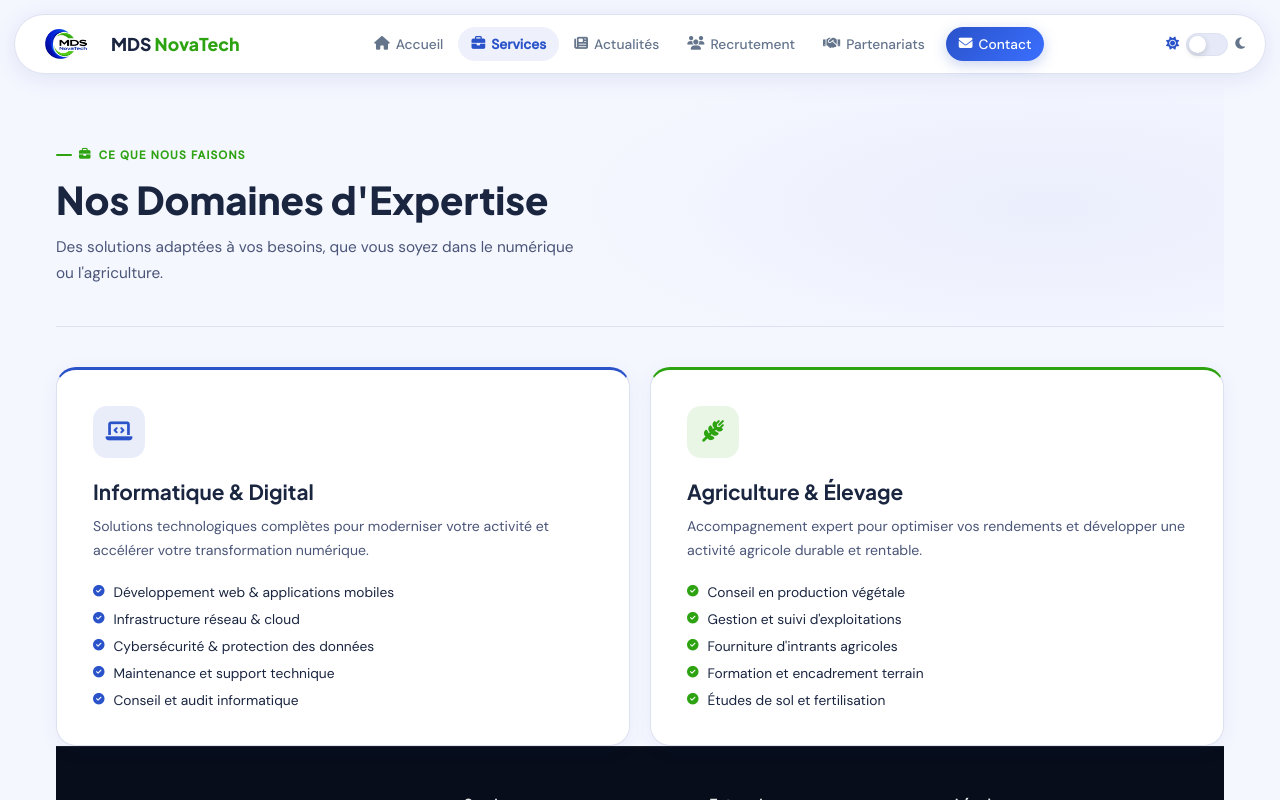
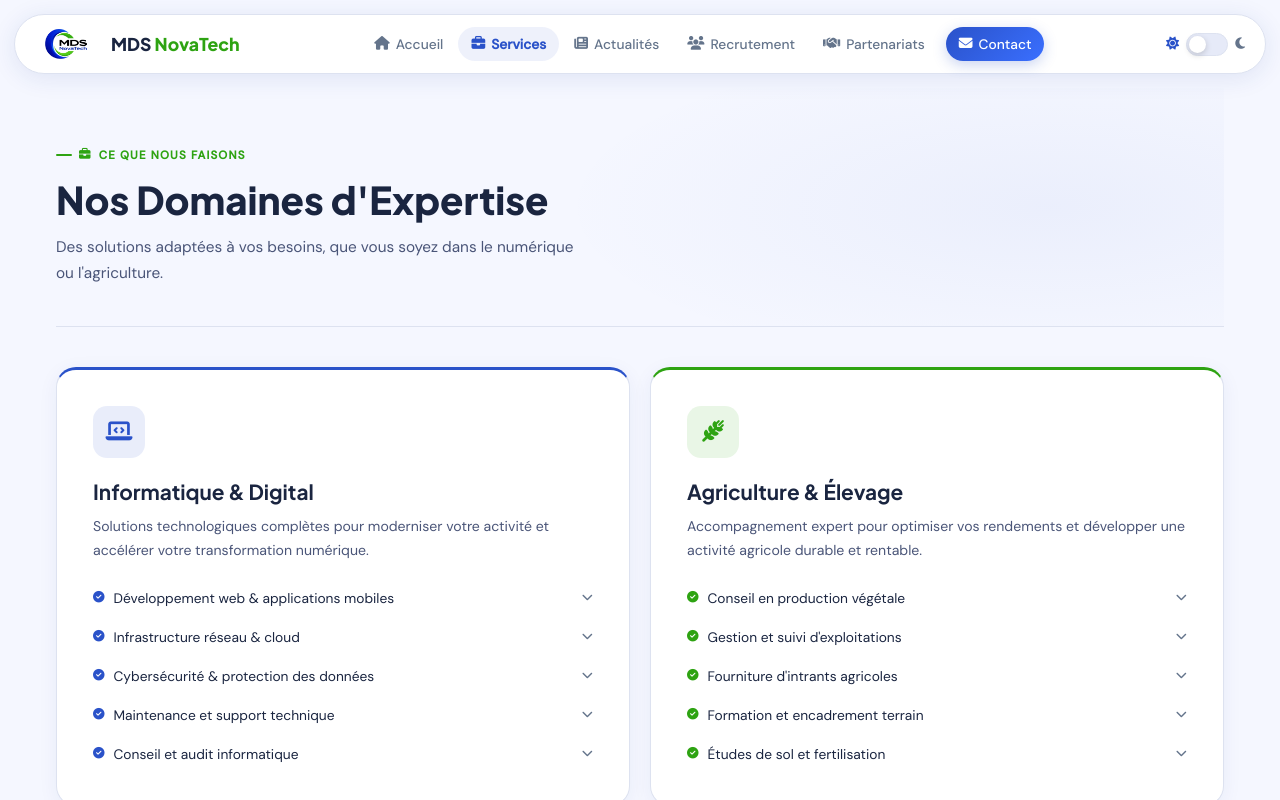
Before and after one commit to atekeyollomathieupatient-cmd/mds-frontend, a React (Create React App) app: page / in a window 1280 px wide. Both pictures are taken after a click on the button "Nos services". Built offline with nearby package versions, Linux system fonts and the light colour scheme.

Commit message:
Accordéon services avec détails

```diff
--- a/src/App.js
+++ b/src/App.js
@@ -517,8 +517,25 @@ function HomePage({ nav }) {
 }
 
 function ServicesPage() {
-  const tech = ["Développement web & applications mobiles","Infrastructure réseau & cloud","Cybersécurité & protection des données","Maintenance et support technique","Conseil et audit informatique"];
-  const agri = ["Conseil en production végétale","Gestion et suivi d'exploitations","Fourniture d'intrants agricoles","Formation et encadrement terrain","Études de sol et fertilisation"];
+  const [openTech, setOpenTech] = useState(null);
+  const [openAgri, setOpenAgri] = useState(null);
+
+  const tech = [
+    { titre:"Développement web & applications mobiles", details:["Sites vitrine et e-commerce","Applications mobiles iOS et Android","Interfaces modernes et responsive","Intégration API et bases de données"] },
+    { titre:"Infrastructure réseau & cloud", details:["Installation et configuration de réseaux","Hébergement cloud sécurisé","Virtualisation et serveurs","Sauvegarde et reprise après sinistre"] },
+    { titre:"Cybersécurité & protection des données", details:["Audit de sécurité informatique","Protection contre les cyberattaques","Chiffrement et sécurisation des données","Formation à la cybersécurité"] },
+    { titre:"Maintenance et support technique", details:["Support technique 24/7","Maintenance préventive et corrective","Mise à jour des systèmes","Assistance à distance et sur site"] },
+    { titre:"Conseil et audit informatique", details:["Audit du système d'information","Conseil en transformation digitale","Optimisation des processus","Accompagnement stratégique IT"] },
+  ];
+
+  const agri = [
+    { titre:"Conseil en production végétale", details:["Choix des cultures adaptées","Techniques d'irrigation optimisées","Gestion des intrants agricoles","Amélioration des rendements"] },
+    { titre:"Gestion et suivi d'exploitations", details:["Planification des activités agricoles","Suivi de la production","Gestion des ressources humaines","Rapports et bilans d'exploitation"] },
+    { titre:"Fourniture d'intrants agricoles", details:["Semences sélectionnées","Engrais et produits phytosanitaires","Matériel et équipements agricoles","Conseils d'utilisation"] },
+    { titre:"Formation et encadrement terrain", details:["Formations pratiques sur le terrain","Ateliers techniques","Accompagnement personnalisé","Transfert de compétences"] },
+    { titre:"Études de sol et fertilisation", details:["Analyse physicochimique des sols","Plan de fertilisation adapté","Recommandations agronomiques","Suivi de la fertilité"] },
+  ];
+
   return (
     <div>
       <PH tag="Ce que nous faisons" ticon="fa-briefcase" title="Nos Domaines d'Expertise" sub="Des solutions adaptées à vos besoins, que vous soyez dans le numérique ou l'agriculture."/>
@@ -527,13 +544,55 @@ function ServicesPage() {
           <div className="svc-icon"><i className="fa-solid fa-laptop-code"/></div>
           <h3>Informatique & Digital</h3>
           <p>Solutions technologiques complètes pour moderniser votre activité et accélérer votre transformation numérique.</p>
-          <ul className="svc-list">{tech.map(s=><li key={s}><i className="fa-solid fa-circle-check"/>{s}</li>)}</ul>
+          <ul className="svc-list">
+            {tech.map((s,i)=>(
+              <li key={i} style={{flexDirection:"column",alignItems:"flex-start",gap:0}}>
+                <div style={{display:"flex",alignItems:"center",gap:9,cursor:"pointer",width:"100%",padding:"6px 0"}}
+                  onClick={()=>setOpenTech(openTech===i?null:i)}>
+                  <i className="fa-solid fa-circle-check" style={{color:"var(--blue-l)",fontSize:"0.72rem",flexShrink:0}}/>
+                  <span style={{flex:1}}>{s.titre}</span>
+                  <i className={`fa-solid fa-chevron-${openTech===i?"up":"down"}`} style={{fontSize:"0.7rem",color:"var(--gray)"}}/>
+                </div>
+                {openTech===i && (
+                  <ul style={{listStyle:"none",paddingLeft:22,marginTop:6,marginBottom:6,display:"flex",flexDirection:"column",gap:5}}>
+                    {s.details.map((d,j)=>(
+                      <li key={j} style={{fontSize:"0.8rem",color:"var(--text2)",display:"flex",alignItems:"center",gap:7}}>
+                        <i className="fa-solid fa-arrow-right" style={{color:"var(--blue-g)",fontSize:"0.65rem",flexShrink:0}}/>
+                        {d}
+                      </li>
+                    ))}
+                  </ul>
+                )}
+              </li>
+            ))}
+          </ul>
         </div>
         <div className="svc-panel agri">
           <div className="svc-icon"><i className="fa-solid fa-wheat-awn"/></div>
           <h3>Agriculture & Élevage</h3>
           <p>Accompagnement expert pour optimiser vos rendements et développer une activité agricole durable et rentable.</p>
-          <ul className="svc-list">{agri.map(s=><li key={s}><i className="fa-solid fa-circle-check"/>{s}</li>)}</ul>
+          <ul className="svc-list">
+            {agri.map((s,i)=>(
+              <li key={i} style={{flexDirection:"column",alignItems:"flex-start",gap:0}}>
+                <div style={{display:"flex",alignItems:"center",gap:9,cursor:"pointer",width:"100%",padding:"6px 0"}}
+                  onClick={()=>setOpenAgri(openAgri===i?null:i)}>
+                  <i className="fa-solid fa-circle-check" style={{color:"var(--green)",fontSize:"0.72rem",flexShrink:0}}/>
+                  <span style={{flex:1}}>{s.titre}</span>
+                  <i className={`fa-solid fa-chevron-${openAgri===i?"up":"down"}`} style={{fontSize:"0.7rem",color:"var(--gray)"}}/>
+                </div>
+                {openAgri===i && (
+                  <ul style={{listStyle:"none",paddingLeft:22,marginTop:6,marginBottom:6,display:"flex",flexDirection:"column",gap:5}}>
+                    {s.details.map((d,j)=>(
+                      <li key={j} style={{fontSize:"0.8rem",color:"var(--text2)",display:"flex",alignItems:"center",gap:7}}>
+                        <i className="fa-solid fa-arrow-right" style={{color:"var(--green-l)",fontSize:"0.65rem",flexShrink:0}}/>
+                        {d}
+                      </li>
+                    ))}
+                  </ul>
+                )}
+              </li>
+            ))}
+          </ul>
         </div>
       </div>
     </div>
```
